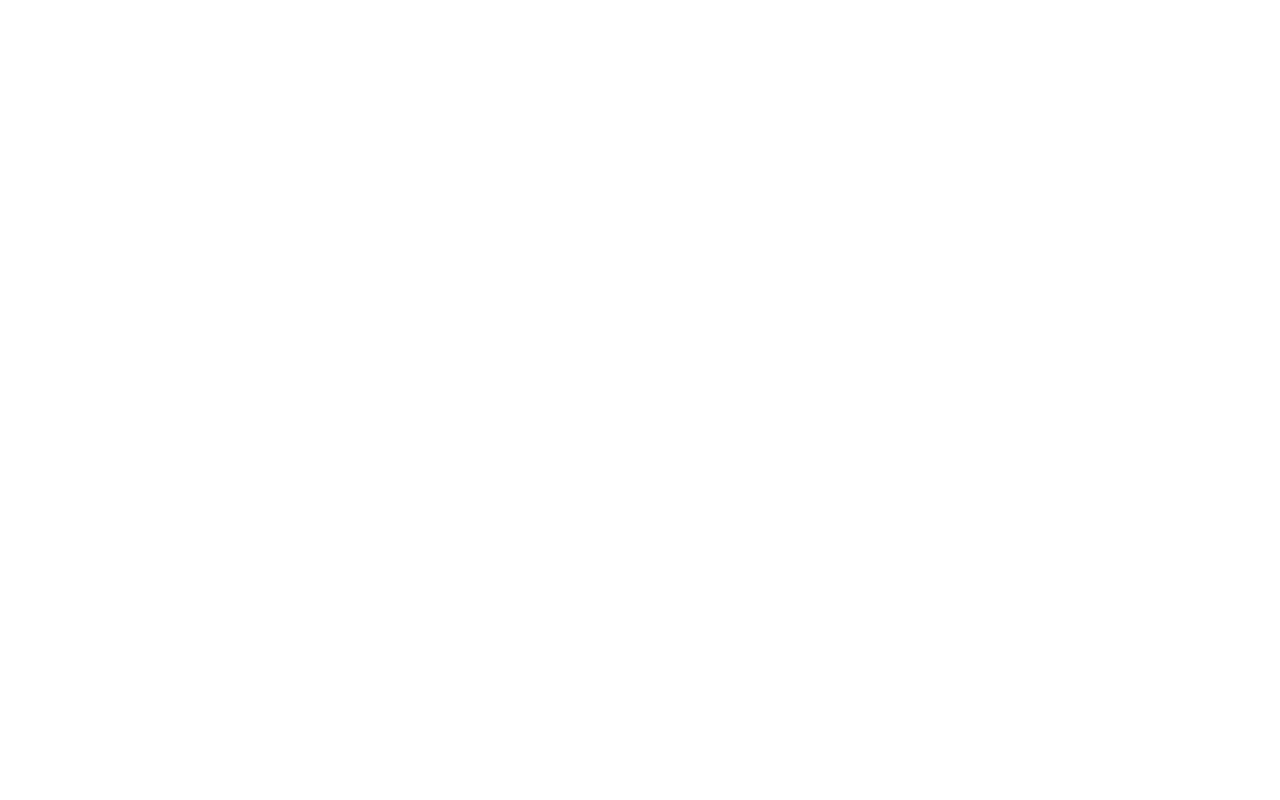
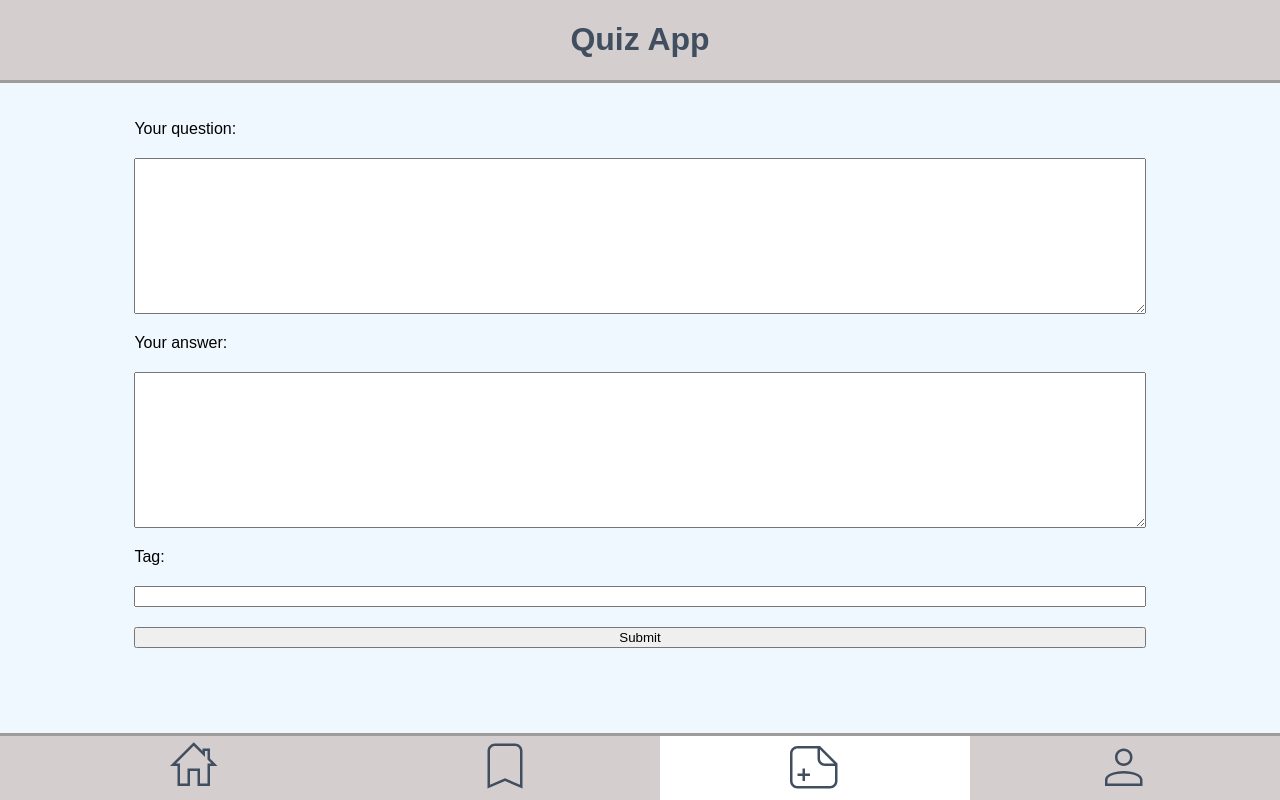
Before and after one commit to M-Bohmann/QuizApp, a plain HTML site: page form.html in a window 1280 px wide. Drawn offline with Linux system fonts and the light colour scheme.

Commit message:
add form page

```diff
--- /dev/null
+++ b/components/form.css
@@ -0,0 +1,8 @@
+form {
+  display: flex;
+  flex-direction: column;
+
+  gap: 20px;
+  width: 80%;
+  margin: auto;
+}
--- a/form.html
+++ b/form.html
@@ -0,0 +1,81 @@
+<!DOCTYPE html>
+<html lang="en">
+  <head>
+    <meta charset="UTF-8" />
+    <meta http-equiv="X-UA-Compatible" content="IE=edge" />
+    <meta name="viewport" content="width=device-width, initial-scale=1.0" />
+    <title>Document</title>
+    <link rel="stylesheet" href="styles.css" />
+    <script src="./form.js" defer></script>
+  </head>
+  <body>
+    <header>
+      <h1>Quiz App</h1>
+    </header>
+    <main class="form__main">
+      <form action="">
+        <label for="question">Your question:</label>
+        <textarea name="question" id="question" cols="30" rows="10"></textarea>
+
+        <label for="answer">Your answer:</label>
+        <textarea name="answer" id="answer" cols="30" rows="10"></textarea>
+
+        <label for="tag">Tag:</label>
+        <input type="text" id="tag" name="tag" />
+
+        <button type="submit">Submit</button>
+      </form>
+    </main>
+    <footer>
+      <nav>
+        <ul class="nav__list">
+          <li class="nav__list-item">
+            <a href="index.html">
+              <svg viewBox="0 0 24 24" height="1em" width="1em">
+                <title>home</title>
+                <path
+                  d="M16,8.41L11.5,3.91L4.41,11H6V12L6,19H9V13H14V19H17V11H18.59L17,9.41V6H16V8.41M2,12L11.5,2.5L15,6V5H18V9L21,12H18V20H13V14H10V20H5V12H2Z"
+                />
+              </svg>
+            </a>
+          </li>
+          <li class="nav__list-item">
+            <a href="bookmarks.html">
+              <svg viewBox="0 0 24 24" height="1em" width="1em">
+                <title>bookmark</title>
+                <path
+                  d="M8,3H16C17.66,3 19,4.34 19,6V21L12,18L5,21V6C5,4.34 6.34,3 8,3M8,4C6.9,4 6,4.9 6,6V19.5L12,16.94L18,19.5V6C18,4.9 17.1,4 16,4H8Z"
+                />
+              </svg>
+            </a>
+          </li>
+          <li class="nav__list-item nav__list-item--active">
+            <a href="form.html">
+              <svg
+                xmlns="http://www.w3.org/2000/svg"
+                viewBox="0 0 24 24"
+                height="1em"
+                width="1em"
+              >
+                <title>add new quiz-card</title>
+                <path
+                  d="M16,12C14.34,12 13,10.66 13,9V5H5C3.9,5 3,5.9 3,7V18C3,19.1 3.9,20 5,20H18C19.1,20 20,19.1 20,18V12H16M14,9C14,10.1 14.9,11 16,11H19.59L14,5.41V9M5,4H14L21,11V18C21,19.66 19.66,21 18,21H5C3.34,21 2,19.66 2,18V7C2,5.34 3.34,4 5,4M7,18V16H5V15H7V13H8V15H10V16H8V18H7Z"
+                />
+              </svg>
+            </a>
+          </li>
+          <li class="nav__list-item">
+            <a href="profile.html">
+              <svg viewBox="0 0 24 24" height="1em" width="1em">
+                <title>profile</title>
+                <path
+                  d="M11.5,14C15.64,14 19,15.57 19,17.5V20H4V17.5C4,15.57 7.36,14 11.5,14M18,17.5C18,16.12 15.09,15 11.5,15C7.91,15 5,16.12 5,17.5V19H18V17.5M11.5,5C13.43,5 15,6.57 15,8.5C15,10.43 13.43,12 11.5,12C9.57,12 8,10.43 8,8.5C8,6.57 9.57,5 11.5,5M11.5,6C10.12,6 9,7.12 9,8.5C9,9.88 10.12,11 11.5,11C12.88,11 14,9.88 14,8.5C14,7.12 12.88,6 11.5,6Z"
+                />
+              </svg>
+            </a>
+          </li>
+        </ul>
+      </nav>
+    </footer>
+  </body>
+</html>
--- a/styles.css
+++ b/styles.css
@@ -3,3 +3,4 @@
 @import "components/quiz-card.css";
 @import "components/navigation.css";
 @import "components/profile.css";
+@import "components/form.css";
```
Also changed, not shown: bookmarks.html (+15 -0 lines), index.html (+15 -0 lines), profile.html (+16 -0 lines), form.js (added).
